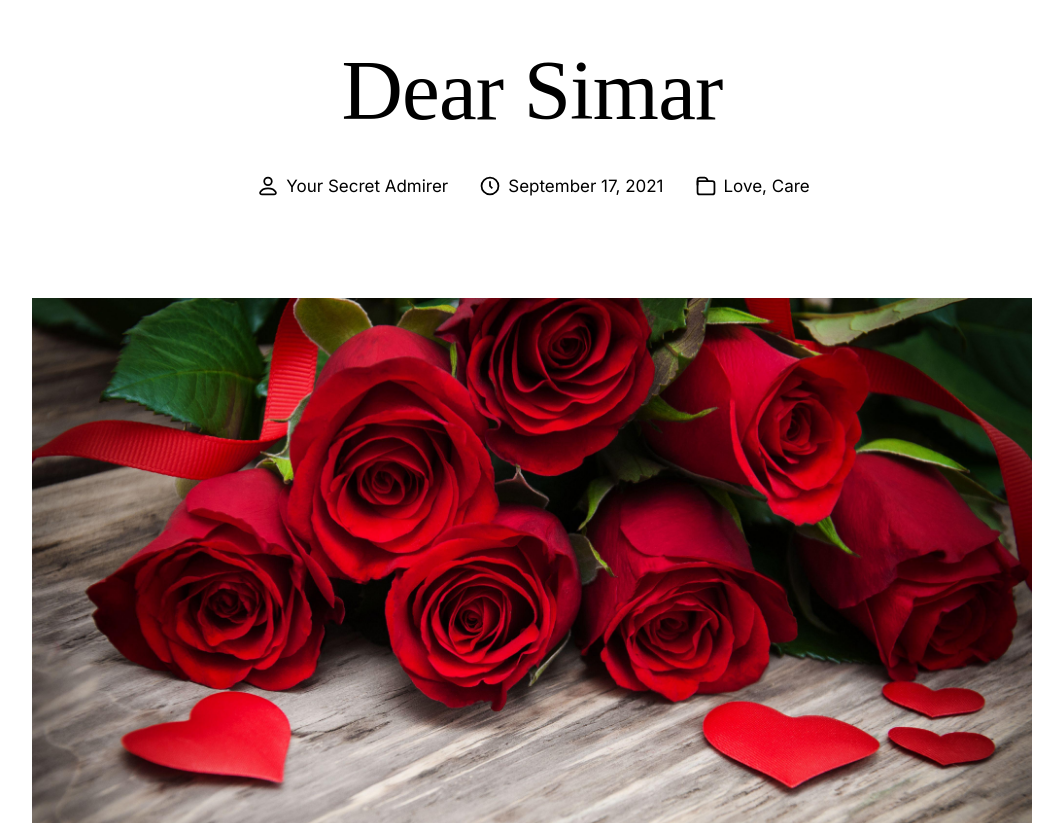
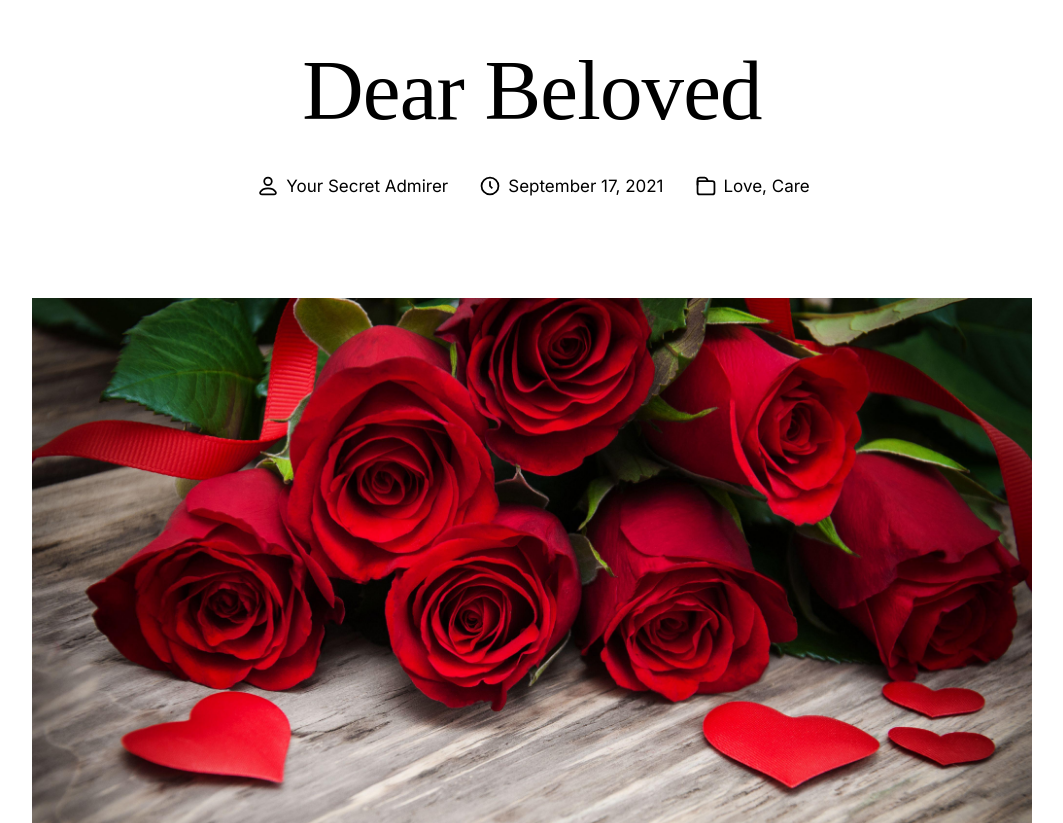
Before and after one commit to lovegithubuniverse/love, a plain HTML site: page index.html in a window 1280 px wide. Shown: the part 149-972 px from the top of the page, without its empty margins (108-1171 px from the left). Drawn offline with Linux system fonts and the light colour scheme; a web font is replaced by a local one.

Commit message:
Update index.html

```diff
--- a/index.html
+++ b/index.html
@@ -58,7 +58,7 @@
                             <header class="entry__header">
 
                                 <h1 class="entry__title">
-                                    Dear Simar
+                                    Dear Beloved
                                 </h1>
 
                                 <div class="entry__meta">
```
